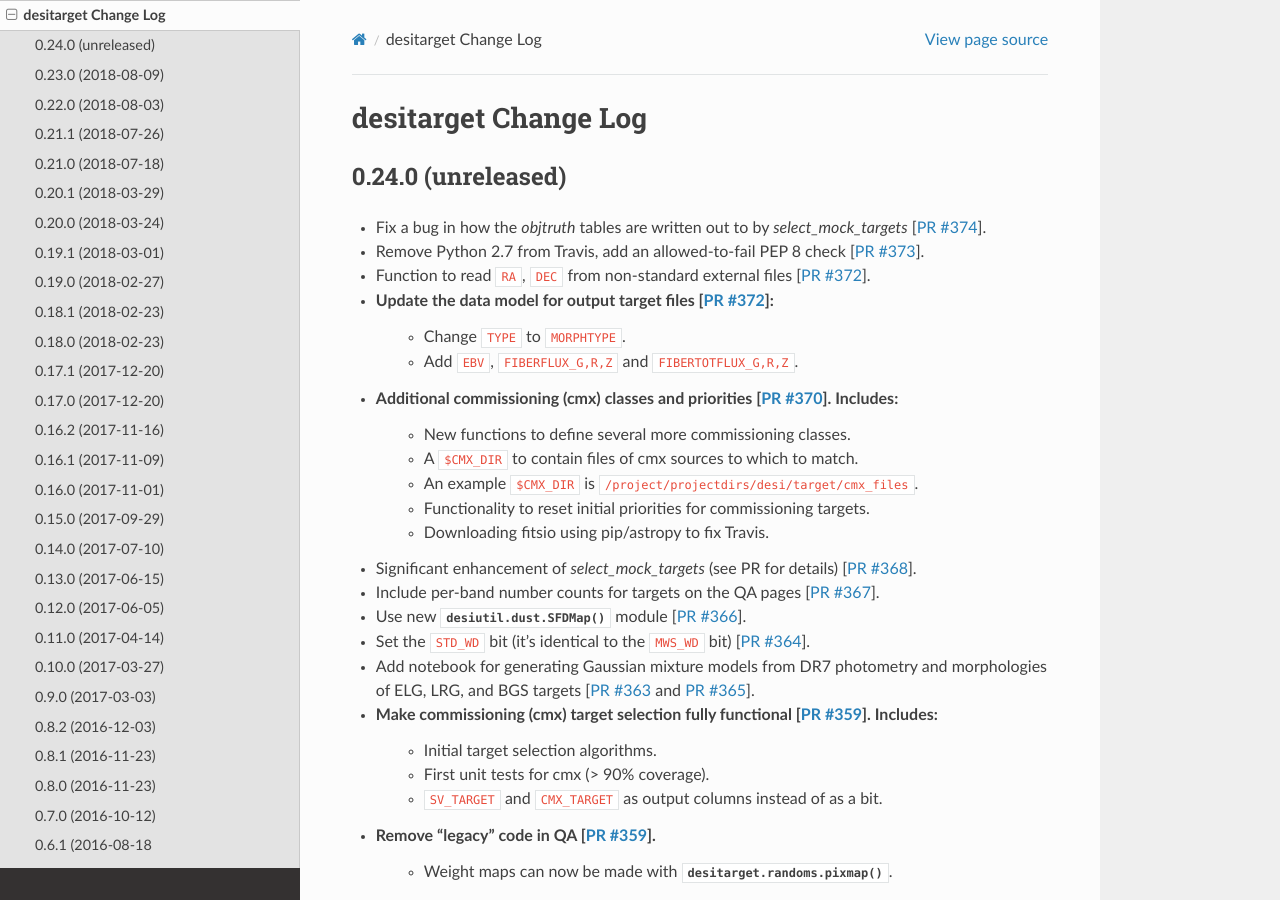
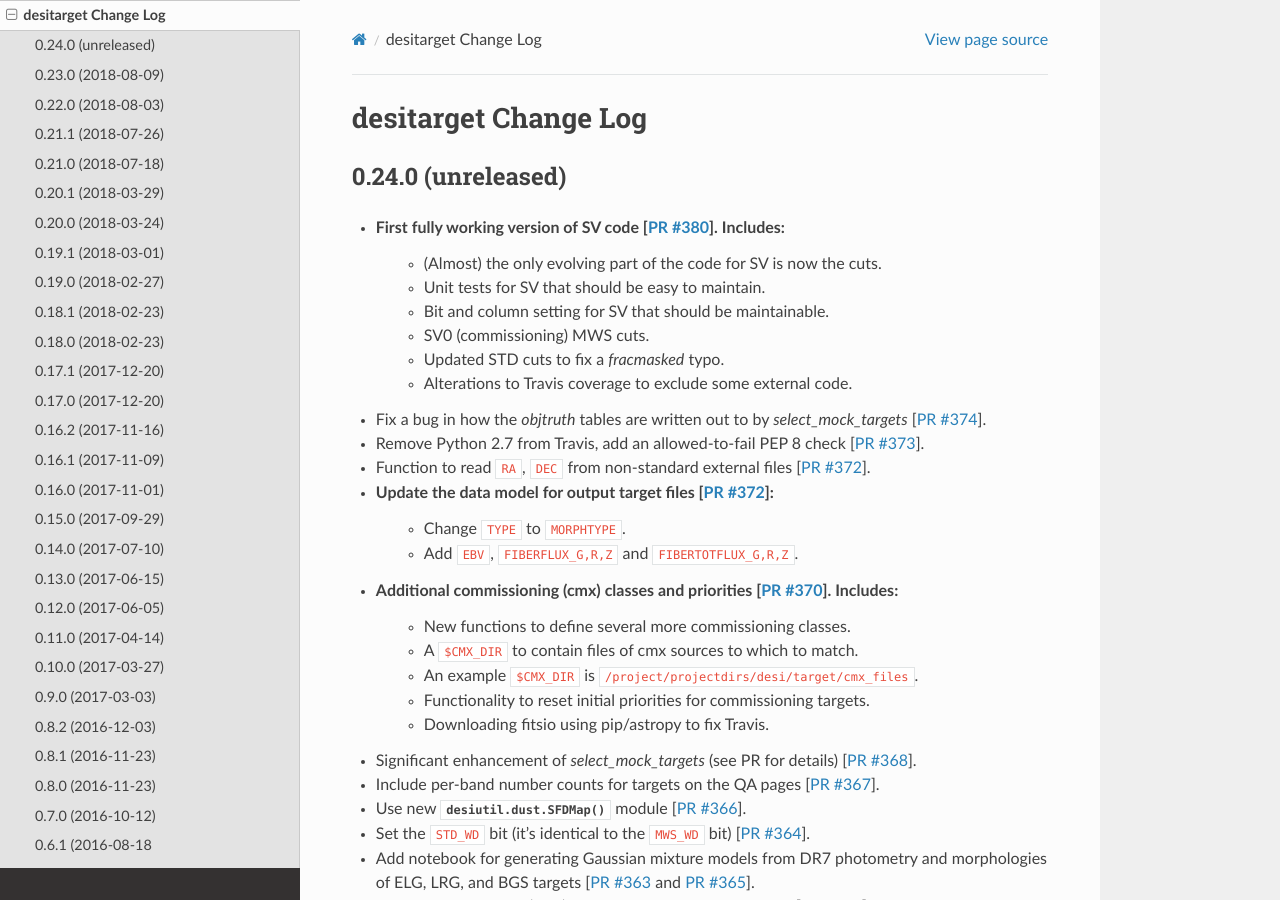
Before and after one commit to desihub/desitarget, a Sphinx documentation site: the page built from doc/changes.rst, in a window 1280 px wide and 900 px high. Built offline with Sphinx 7.4.7 and the Read the Docs theme 2.0.0, drawn with Linux system fonts in a browser that asks for light colours.

Commit message:
updating changes docs [ci skip]

```diff
--- a/doc/changes.rst
+++ b/doc/changes.rst
@@ -5,6 +5,13 @@ desitarget Change Log
 0.24.0 (unreleased)
 -------------------
 
+* First fully working version of SV code [`PR #380`_]. Includes:
+    * (Almost) the only evolving part of the code for SV is now the cuts.
+    * Unit tests for SV that should be easy to maintain.
+    * Bit and column setting for SV that should be maintainable.
+    * SV0 (commissioning) MWS cuts.
+    * Updated STD cuts to fix a `fracmasked` typo.
+    * Alterations to Travis coverage to exclude some external code.
 * Fix a bug in how the `objtruth` tables are written out to by
   `select_mock_targets` [`PR #374`_].
 * Remove Python 2.7 from Travis, add an allowed-to-fail PEP 8 check [`PR #373`_].
@@ -69,6 +76,7 @@ desitarget Change Log
 .. _`PR #372`: https://github.com/desihub/desitarget/pull/372
 .. _`PR #373`: https://github.com/desihub/desitarget/pull/373
 .. _`PR #374`: https://github.com/desihub/desitarget/pull/374
+.. _`PR #380`: https://github.com/desihub/desitarget/pull/380
 
 0.23.0 (2018-08-09)
 -------------------
```
